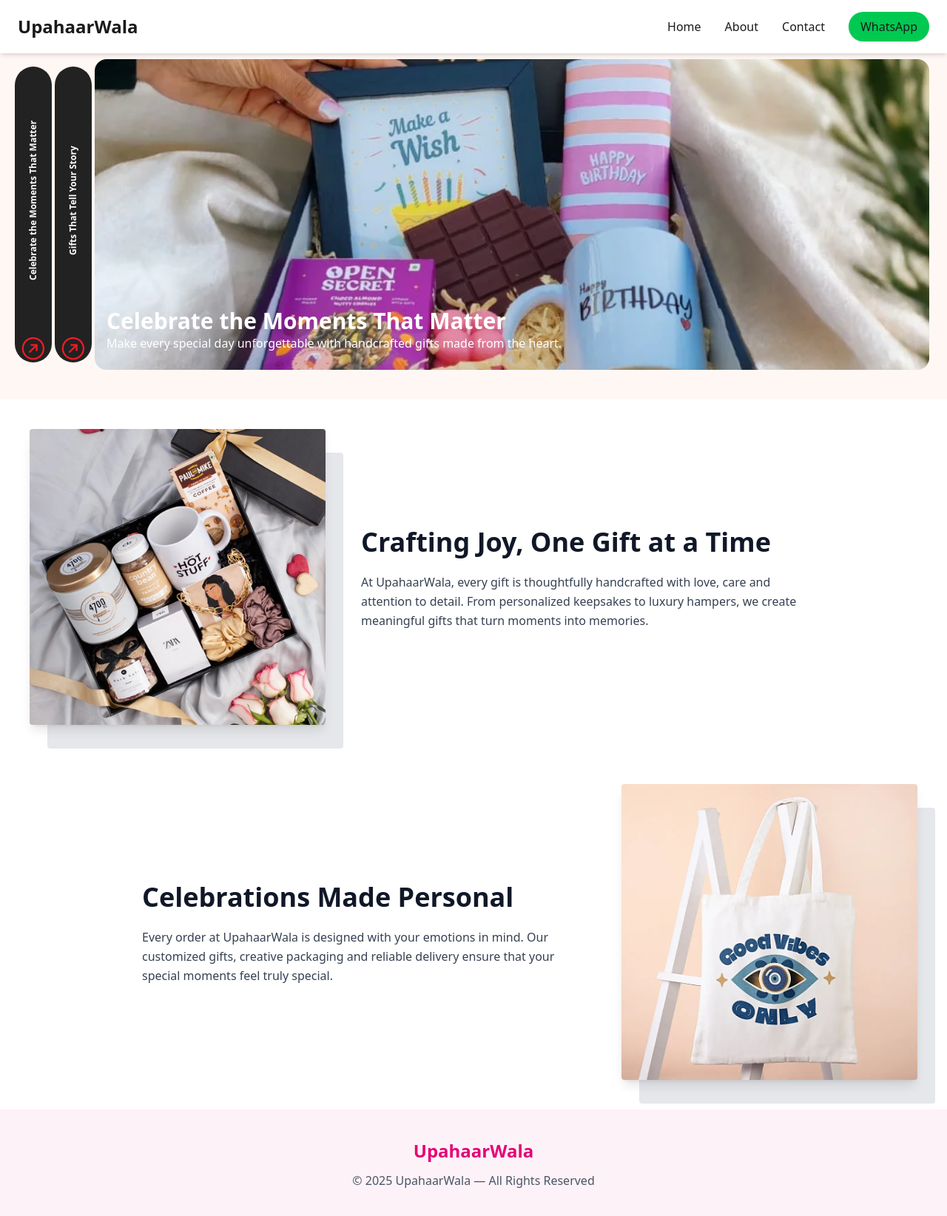
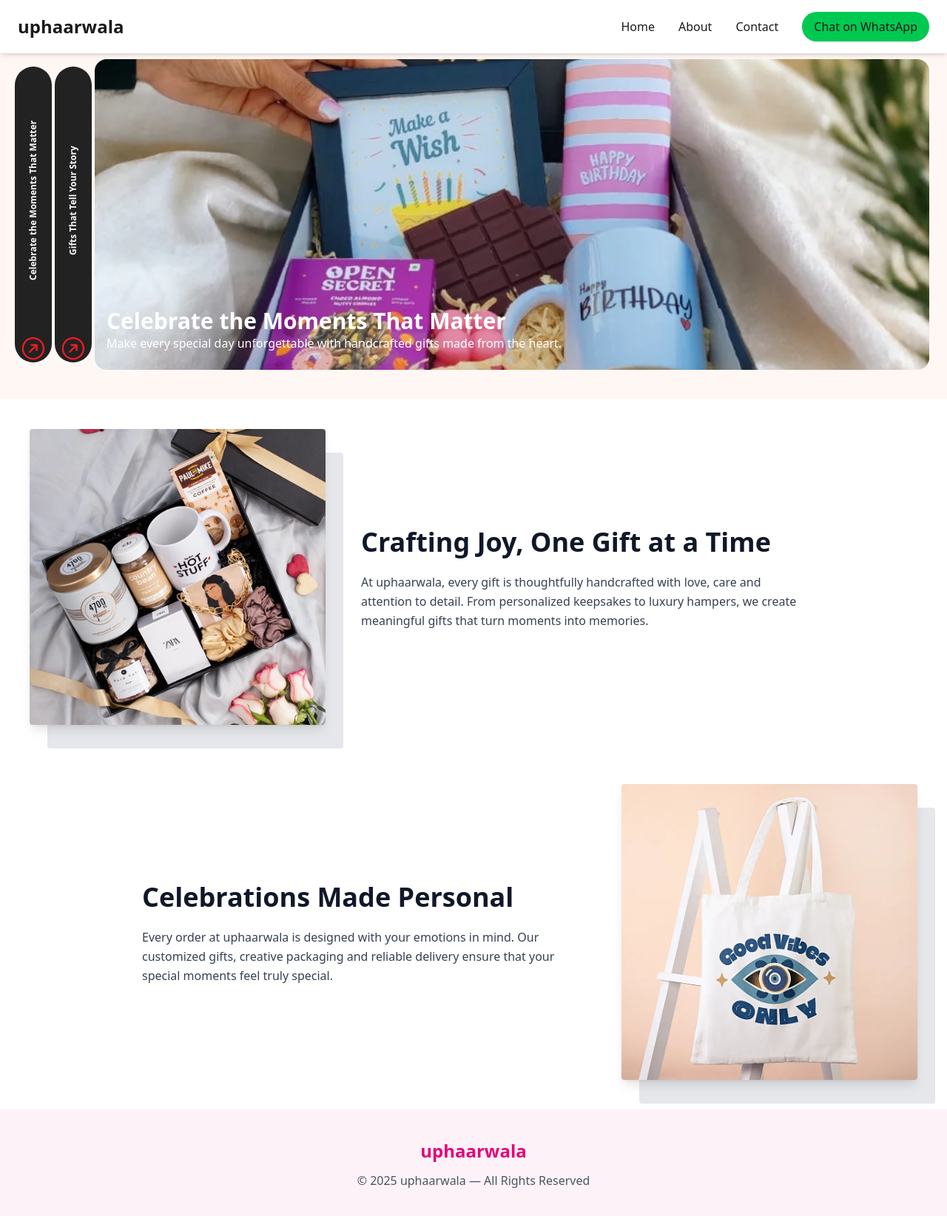
Before and after one commit to nikhita-desai/upahaarwala, a React (Vite) app: page /about in a window 1280 px wide. Shown: the top 1644 px of the page at 74% size. Built offline with nearby package versions, Linux system fonts and the light colour scheme.

Commit message:
whatsapp number fix

```diff
--- a/index.html
+++ b/index.html
@@ -4,7 +4,7 @@
     <meta charset="UTF-8" />
     <link rel="icon" type="image/svg+xml" href="/vite.svg" />
     <meta name="viewport" content="width=device-width, initial-scale=1.0" />
-    <title>upahaarwala</title>
+    <title>uphaarwala</title>
   </head>
   <body>
     <div id="root"></div>
--- a/package.json
+++ b/package.json
@@ -1,5 +1,5 @@
 {
-  "name": "upahaarwala",
+  "name": "uphaarwala",
   "private": true,
   "version": "0.0.0",
   "type": "module",
--- a/src/components/AboutSection.jsx
+++ b/src/components/AboutSection.jsx
@@ -57,7 +57,7 @@ export default function AboutSection() {
           ref={imageRef}
           src="https://images.unsplash.com/photo-1542314831-068cd1dbfeeb?auto=format&fit=crop&w=900&q=80"
           className="w-[350px] md:w-[450px] rounded-2xl shadow-lg"
-          alt="About UpahaarWala"
+          alt="About uphaarwala"
         />
       </div>
 
@@ -67,18 +67,18 @@ export default function AboutSection() {
           ref={titleRef}
           className="text-3xl md:text-4xl font-bold text-gray-900 mb-4"
         >
-          About UpahaarWala
+          About uphaarwala
         </h2>
 
         <p
           ref={textRef}
           className="text-gray-700 text-lg leading-relaxed"
         >
-        UpahaarWala was born from a simple belief that gifting should feel personal, heartfelt, and truly memorable.
+        uphaarwala was born from a simple belief that gifting should feel personal, heartfelt, and truly memorable.
         <br/><br/>
         Every hamper, bouquet, candle, and custom creation we craft is thoughtfully designed to carry emotion, intention, and a touch of love. Whether it’s a birthday, anniversary, festival, or just a small <b>“you matter to me!”</b> our purpose is to bring warmth and joy to your special moments.
         <br/><br/>
-        At UpahaarWala, we see a gift as more than an item it’s a feeling, a memory, and a message from the heart. We’re here to help you express that beautifully.
+        At uphaarwala, we see a gift as more than an item it’s a feeling, a memory, and a message from the heart. We’re here to help you express that beautifully.
         </p>
       </div>
     </section>
--- a/src/components/Banner.jsx
+++ b/src/components/Banner.jsx
@@ -37,12 +37,12 @@ export default function Banner({ image, heading, subheading }) {
       {/* Text content */}
       <div className="absolute container inset-0 flex flex-col items-end justify-center px-10 md:px-20 text-black">
 
-        <h1
+        <h2
           ref={headingRef}
-          className="text-2xl md:text-4xl font-bold max-w-2xl leading-tight text-right"
+          className="text-4xl md:text-6xl font-bold max-w-2xl leading-tight text-right"
         >
           {heading}
-        </h1>
+        </h2>
 
         <p
           ref={subRef}
--- a/src/components/Footer.jsx
+++ b/src/components/Footer.jsx
@@ -3,11 +3,11 @@ export default function Footer() {
     <footer className="bg-pink-50 pt-10 py-10 text-center container">
 
       {/* LOGO */}
-      <h2 className="text-2xl font-bold text-pink-600">UpahaarWala</h2>
+      <h2 className="text-2xl font-bold text-pink-600">uphaarwala</h2>
 
       {/* COPYRIGHT */}
       <p className="text-gray-600 mt-3">
-        © {new Date().getFullYear()} UpahaarWala — All Rights Reserved
+        © {new Date().getFullYear()} uphaarwala — All Rights Reserved
       </p>
     </footer>
   );
--- a/src/components/GiftCategories.jsx
+++ b/src/components/GiftCategories.jsx
@@ -51,7 +51,7 @@ export default function GiftCategories() {
   return (
     <section className="py-20 px-5 bg-[#FFF7F3] overflow-hidden" ref={sectionRef}>
       <div className="container">
-        <h2 className="text-3xl md:text-4xl font-bold text-gray-900 text-center mb-12">
+        <h2 className="text-2xl md:text-4xl font-bold text-gray-900 text-center mb-12">
           Explore Our Categories
         </h2>
 
--- a/src/components/Navbar.jsx
+++ b/src/components/Navbar.jsx
@@ -10,7 +10,7 @@ export default function Navbar() {
 
         {/* LOGO */}
         <Link to="/" className="text-2xl font-bold text-pink-600">
-          UpahaarWala
+          uphaarwala
         </Link>
 
         {/* DESKTOP MENU */}
@@ -20,11 +20,12 @@ export default function Navbar() {
           <Link to="/contact" className="hover:text-pink-600">Contact</Link>
 
           <a
-            href="https://wa.me/91XXXXXXXXXX"
+            href="https://wa.me/919479800201?text=Hi%20UpahaarWala!%20%F0%9F%91%8B%20I%20want%20to%20order%20a%20gift.%20Please%20show%20me%20your%20latest%20designs."
             target="_blank"
-            className="px-4 py-2 bg-green-500 text-white rounded-full shadow hover:bg-green-600 transition"
+            rel="noopener noreferrer"
+            className="px-4 py-2 bg-green-500 text-white rounded-full shadow hover:bg-green-600 decoration-0 transition"
           >
-            WhatsApp
+            Chat on WhatsApp
           </a>
         </div>
 
--- a/src/pages/About.jsx
+++ b/src/pages/About.jsx
@@ -8,13 +8,13 @@ export default function About() {
       <ImageWithText
         image="/assets/gift17.webp"
         title="Crafting Joy, One Gift at a Time"
-        description="At UpahaarWala, every gift is thoughtfully handcrafted with love, care and attention to detail. From personalized keepsakes to luxury hampers, we create meaningful gifts that turn moments into memories."
+        description="At uphaarwala, every gift is thoughtfully handcrafted with love, care and attention to detail. From personalized keepsakes to luxury hampers, we create meaningful gifts that turn moments into memories."
       />
       <ImageWithText
         reverse
         image="/assets/gift14.webp"
         title="Celebrations Made Personal"
-        description="Every order at UpahaarWala is designed with your emotions in mind. Our customized gifts, creative packaging and reliable delivery ensure that your special moments feel truly special."
+        description="Every order at uphaarwala is designed with your emotions in mind. Our customized gifts, creative packaging and reliable delivery ensure that your special moments feel truly special."
       />
 
     </div>
--- a/src/pages/Home.jsx
+++ b/src/pages/Home.jsx
@@ -12,7 +12,7 @@ export default function Home() {
       {showImage && (
         <Banner
             image="/assets/banner.png"
-            heading="Celebrate With UpahaarWala"
+            heading="Celebrate With uphaarwala"
             subheading="Thoughtful handcrafted gifts for every occasion"
         />
       )}
```
Also changed, not shown: 1 other file (tests, documents, lock files or other folders).
